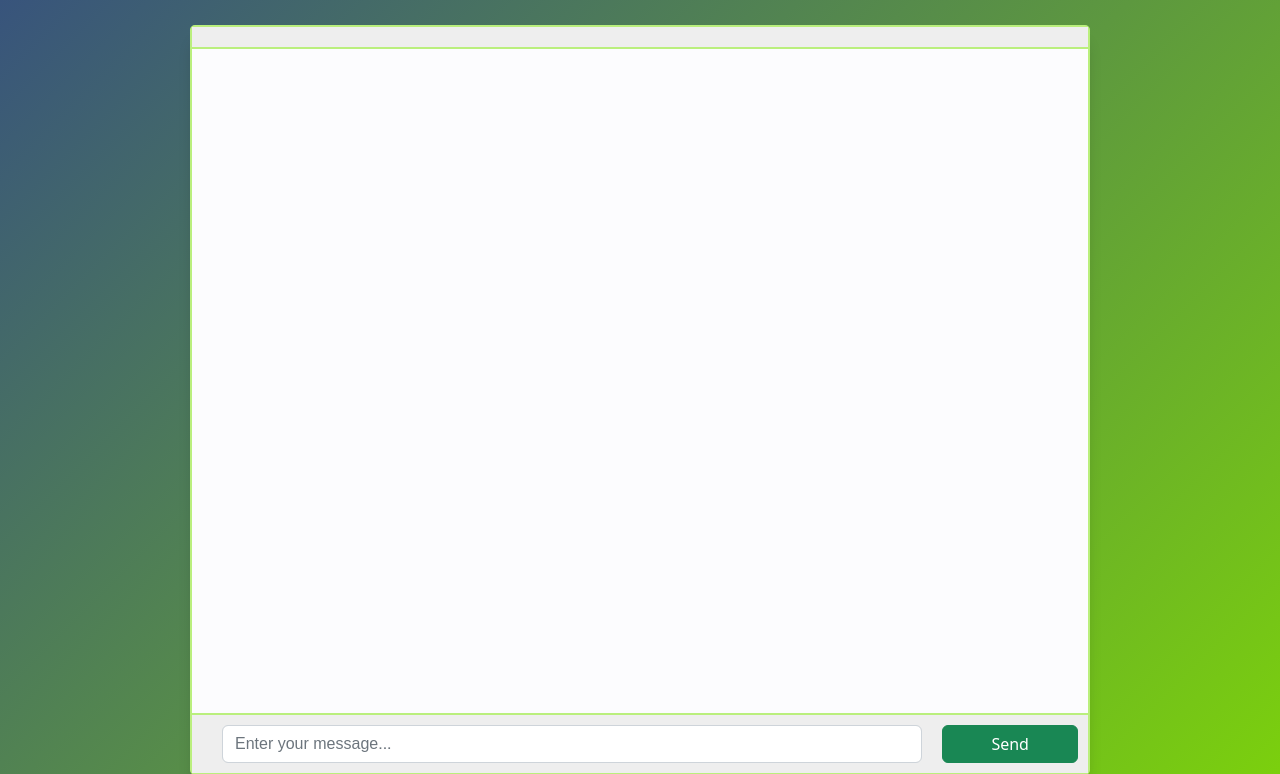
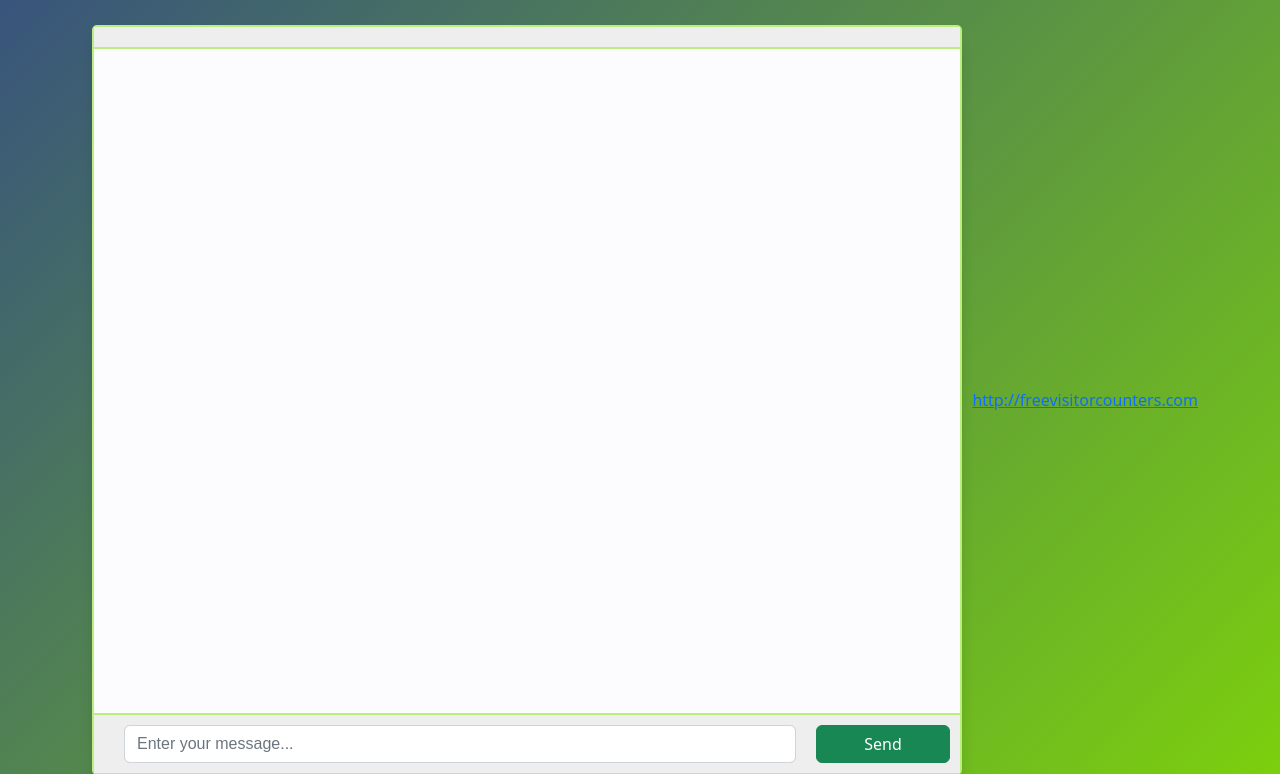
Before and after one commit to phansivang/AI, a Flask app: page / in a window 1280 px wide. Shown: the top 774 px of the page. Run offline with Flask 2, Linux system fonts and the light colour scheme; some libraries are stand-ins or nearby versions.

Commit message:
style():add vistor counter

```diff
--- a/templates/index.html
+++ b/templates/index.html
@@ -39,7 +39,7 @@
 
          // Icons made by Freepik from www.flaticon.com
          const BOT_IMG = "https://cdn-icons-png.flaticon.com/512/7070/7070249.png";
-         const PERSON_IMG = "https://cdn-icons-png.flaticon.com/512/6070/6070879.png";
+         const PERSON_IMG = "https://cdn-icons-png.flaticon.com/512/3220/3220883.png";
          const BOT_NAME = "Richie";
          const PERSON_NAME = "Human";
 
@@ -101,5 +101,7 @@
 
       </script>
       <script src="https://cdn.jsdelivr.net/npm/bootstrap@5.2.3/dist/js/bootstrap.bundle.min.js" integrity="sha384-kenU1KFdBIe4zVF0s0G1M5b4hcpxyD9F7jL+jjXkk+Q2h455rYXK/7HAuoJl+0I4" crossorigin="anonymous"></script>
+    <a href='http://www.freevisitorcounters.com'>http://freevisitorcounters.com</a> <script type='text/javascript' src='https://www.freevisitorcounters.com/auth.php?id=44a61793b0075786791ddf61d2c87d0e7fd5d649'></script>
+<script type="text/javascript" src="https://www.freevisitorcounters.com/en/home/counter/990621/t/0"></script>
    </body>
 </html>
```
